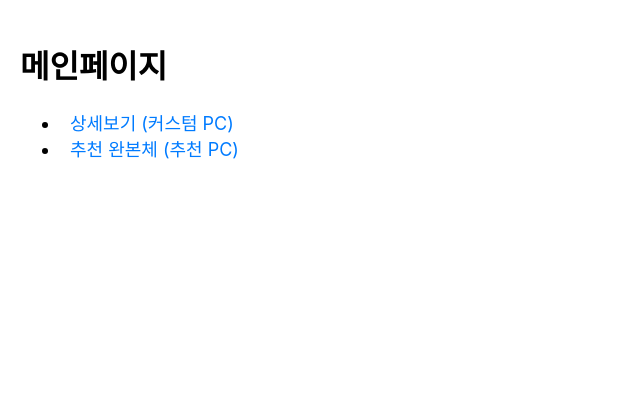
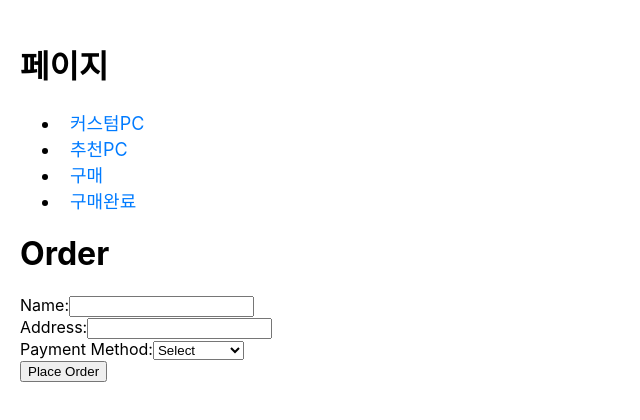
Before and after one commit to suddengithub/Y_FRONTEND, a React (Create React App) app: page /order in a window 1280 px wide. Shown: the top 420 px of the page, without its empty margins (0-640 px from the left). Built offline with nearby package versions, Linux system fonts and the light colour scheme.

Commit message:
구매 및 구매완료 페이지 추가

```diff
--- a/src/App.js
+++ b/src/App.js
@@ -1,24 +1,35 @@
 import React from "react";
 import { BrowserRouter as Router, Route, Routes, Link } from "react-router-dom";
-
 import SuggestedPC from "./components/SuggestedPC";
 import OwnPC from "./components/OwnPC";
+import Order from "./components/Order";
+import OrderSuccess from "./components/OrderSuccess";
 
 const App = () => {
   return (
     <Router>
       <div style={styles.container}>
-        <h1>메인페이지</h1>
+        <h1>페이지</h1>
         <nav style={styles.navbar}>
           <ul>
             <li>
               <Link to="/own-pc" style={styles.link}>
-                상세보기 (커스텀 PC)
+                커스텀PC
               </Link>
             </li>
             <li>
               <Link to="/suggested-pc" style={styles.link}>
-                추천 완본체 (추천 PC)
+                추천PC
+              </Link>
+            </li>
+            <li>
+              <Link to="/order" style={styles.link}>
+                구매
+              </Link>
+            </li>
+            <li>
+              <Link to="/order-success" style={styles.link}>
+                구매완료
               </Link>
             </li>
           </ul>
@@ -27,6 +38,8 @@ const App = () => {
         <Routes>
           <Route path="/own-pc" element={<OwnPC />} />
           <Route path="/suggested-pc" element={<SuggestedPC />} />
+          <Route path="/order" element={<Order />} />
+          <Route path="/order-success" element={<OrderSuccess />} />
         </Routes>
       </div>
     </Router>
--- /dev/null
+++ b/src/components/Order.jsx
@@ -0,0 +1,50 @@
+import React, { useState } from "react";
+import { useNavigate } from "react-router-dom";
+
+const Order = () => {
+  const navigate = useNavigate();
+  const [formData, setFormData] = useState({
+    name: "",
+    address: "",
+    payment: "",
+  });
+
+  const handleSubmit = (e) => {
+    e.preventDefault();
+    console.log("Order Placed:", formData);
+    localStorage.removeItem("cart"); // Clear cart after order
+    navigate("/success");
+  };
+
+  const handleChange = (e) => {
+    const { name, value } = e.target;
+    setFormData({ ...formData, [name]: value });
+  };
+
+  return (
+    <div>
+      <h1>Order</h1>
+      <form onSubmit={handleSubmit}>
+        <div>
+          <label>Name:</label>
+          <input type="text" name="name" onChange={handleChange} required />
+        </div>
+        <div>
+          <label>Address:</label>
+          <input type="text" name="address" onChange={handleChange} required />
+        </div>
+        <div>
+          <label>Payment Method:</label>
+          <select name="payment" onChange={handleChange} required>
+            <option value="">Select</option>
+            <option value="Credit Card">Credit Card</option>
+            <option value="PayPal">PayPal</option>
+          </select>
+        </div>
+        <button type="submit">Place Order</button>
+      </form>
+    </div>
+  );
+};
+
+export default Order;
--- /dev/null
+++ b/src/components/OrderSuccess.jsx
@@ -0,0 +1,22 @@
+import React from "react";
+import { useNavigate } from "react-router-dom";
+
+const OrderSuccess = () => {
+  const navigate = useNavigate();
+
+  return (
+    <div>
+      <h1>구매가 정상적으로 완료되었습니다.</h1>
+      <p>구매해주셔서 감사드립니다.</p>
+      <button onClick={() => navigate("/")}>메인페이지로 돌아가기</button>
+      <button onClick={() => navigate("/own-pc")}>
+        커스텀PC 페이지로 돌아가기
+      </button>
+      <button onClick={() => navigate("/suggested-pc")}>
+        추천PC 페이지로 돌아가기
+      </button>
+    </div>
+  );
+};
+
+export default OrderSuccess;
```
